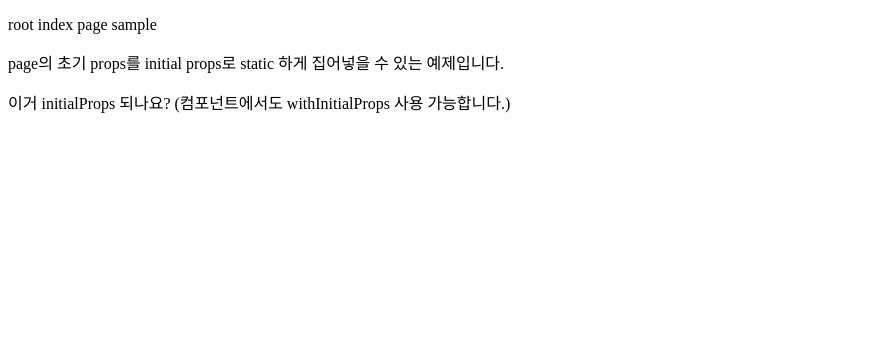
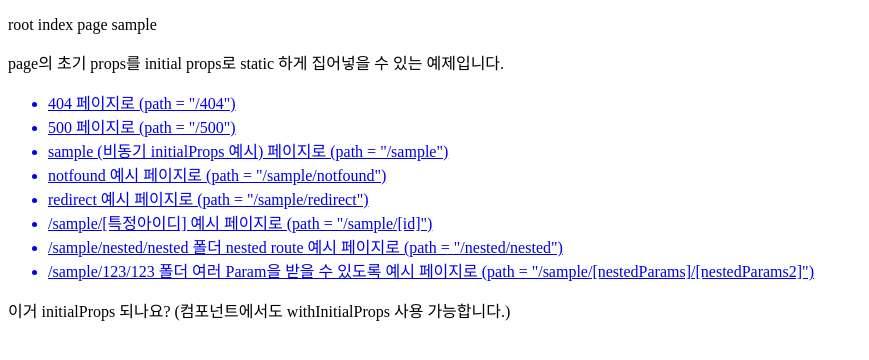
Before and after one commit to 2-one-week/react-file-system-routes-template, a React (Vite) app: page / in a window 1280 px wide. Shown: the top 360 px of the page, without its empty margins (0-869 px from the left). Built offline with nearby package versions, Linux system fonts and the light colour scheme.

Commit message:
📝 root page에 playground 추가

```diff
--- a/src/pages/index.tsx
+++ b/src/pages/index.tsx
@@ -1,5 +1,6 @@
 import {Sample} from '$components/Sample'
 import {GetInitialProps} from '$types/getInitialProps'
+import {Link} from 'react-router-dom'
 
 type RootPageProps = {
     sample: string
@@ -11,6 +12,35 @@ function RootPage({sample, 소개메세지}: RootPageProps) {
         <div>
             <p>root index page {sample}</p>
             <p>{소개메세지}</p>
+            <ul>
+                <Link to="/404">
+                    <li>404 페이지로 (path = "/404")</li>
+                </Link>
+                <Link to="/500">
+                    <li>500 페이지로 (path = "/500")</li>
+                </Link>
+                <Link to="/sample">
+                    <li>sample (비동기 initialProps 예시) 페이지로 (path = "/sample")</li>
+                </Link>
+                <Link to="/sample/notfound">
+                    <li>notfound 예시 페이지로 (path = "/sample/notfound")</li>
+                </Link>
+                <Link to="/sample/redirect">
+                    <li>redirect 예시 페이지로 (path = "/sample/redirect")</li>
+                </Link>
+                <Link to="/sample/1">
+                    <li>/sample/[특정아이디] 예시 페이지로 (path = "/sample/[id]")</li>
+                </Link>
+                <Link to="/sample/nested/nested">
+                    <li>/sample/nested/nested 폴더 nested route 예시 페이지로 (path = "/nested/nested")</li>
+                </Link>
+                <Link to="/sample/123/123">
+                    <li>
+                        /sample/123/123 폴더 여러 Param을 받을 수 있도록 예시 페이지로 (path =
+                        "/sample/[nestedParams]/[nestedParams2]")
+                    </li>
+                </Link>
+            </ul>
             <Sample />
         </div>
     )
```
